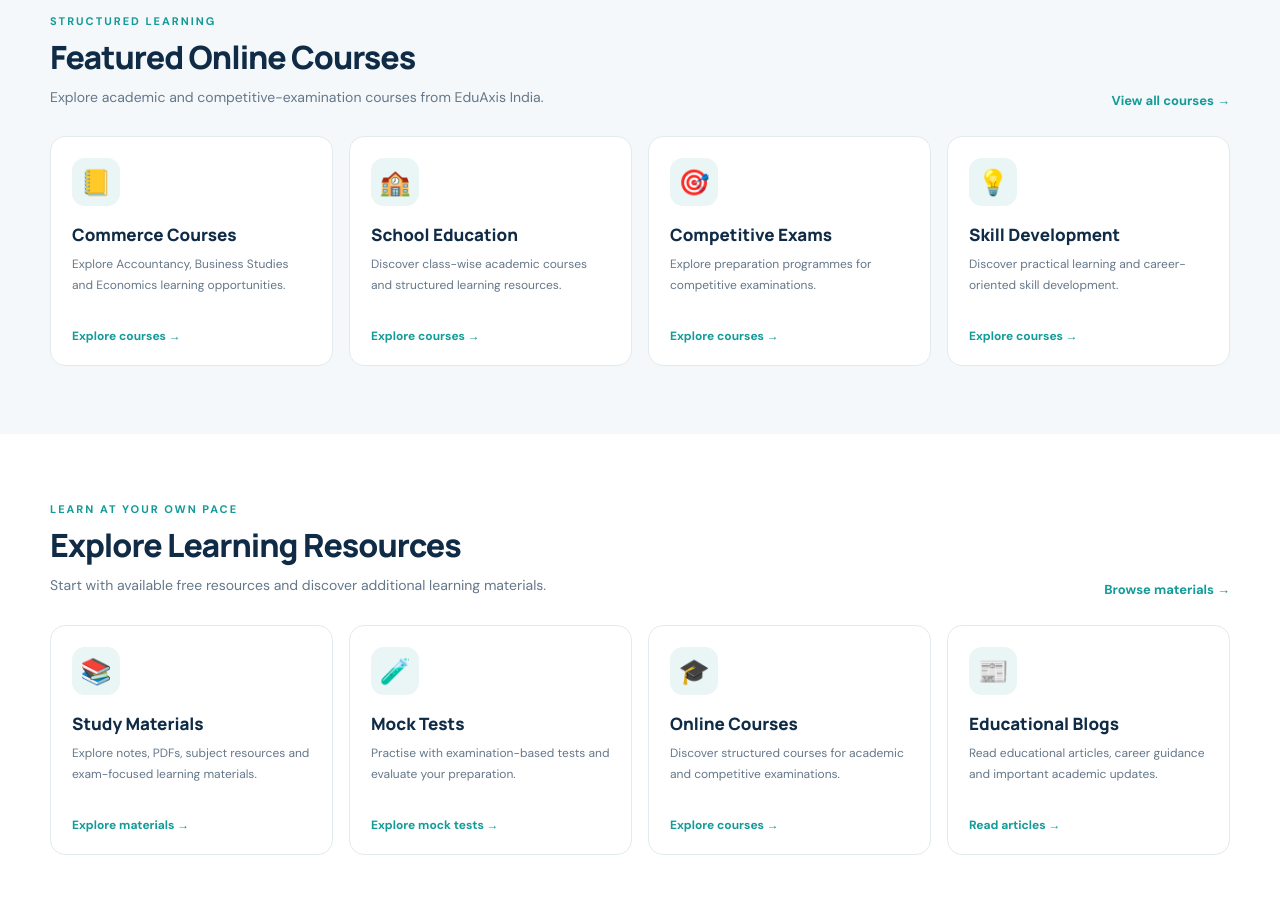
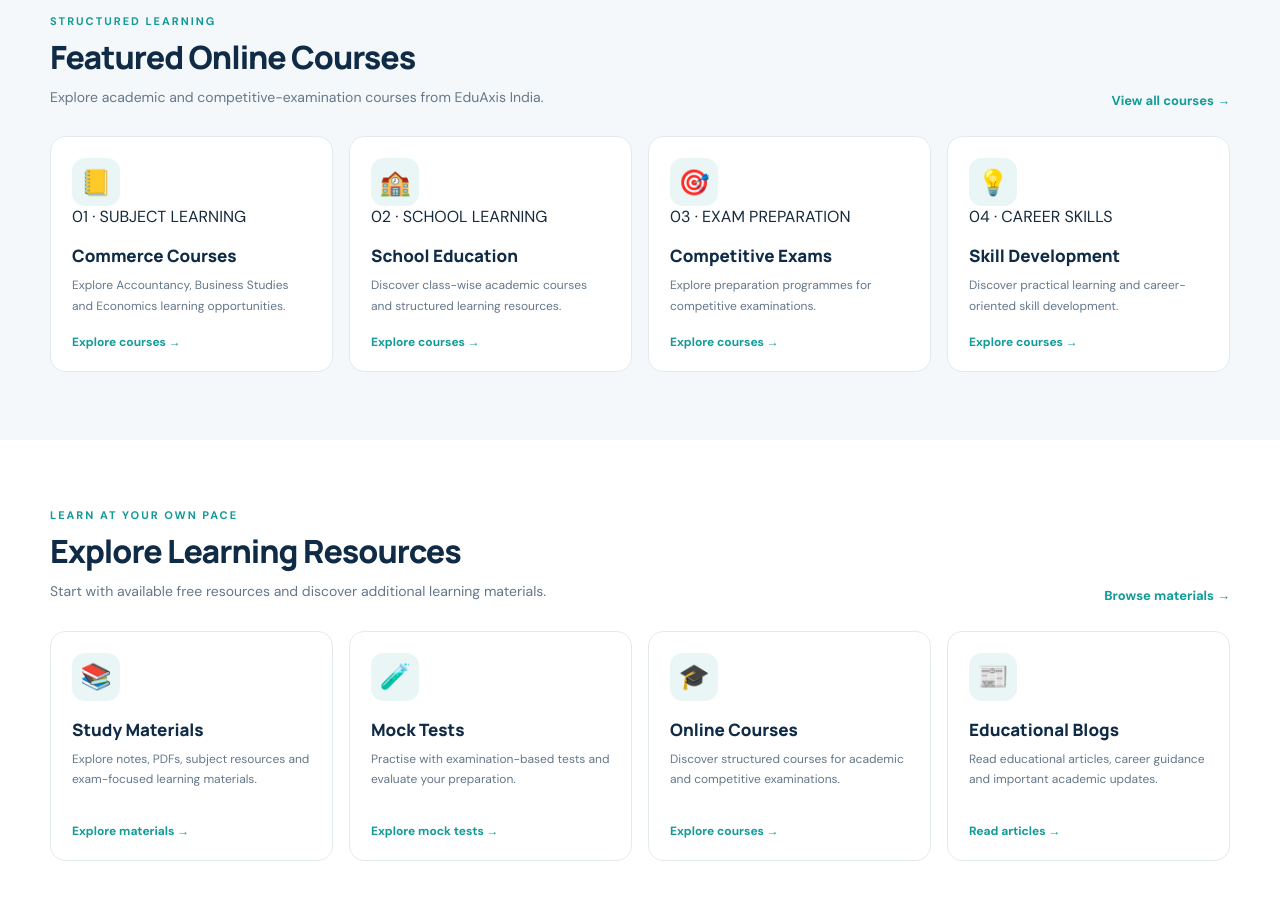
Before and after one commit to ejazahmad174-spec/eduaxis-india, a Next.js app: page / in a window 1280 px wide. Shown: the part 2160-3060 px from the top of the page. Built offline with nearby package versions, Linux system fonts and the light colour scheme.

Commit message:
Refine featured online course category cards

```diff
--- a/app/page.tsx
+++ b/app/page.tsx
@@ -268,26 +268,26 @@ export default function Home() {
             <a className="ea-text-link" href="/courses">View all courses →</a>
           </div>
           <div className="ea-card-grid">
-            <a className="ea-card" href="/courses">
-              <div className="ea-card-icon">📒</div>
+            <a className="ea-card ea-course-card" href="/courses">
+              <div className="ea-course-card-top"><div className="ea-card-icon">📒</div><span>01 · SUBJECT LEARNING</span></div>
               <h3>Commerce Courses</h3>
               <p>Explore Accountancy, Business Studies and Economics learning opportunities.</p>
               <span className="ea-card-link">Explore courses →</span>
             </a>
-            <a className="ea-card" href="/courses">
-              <div className="ea-card-icon">🏫</div>
+            <a className="ea-card ea-course-card" href="/courses">
+              <div className="ea-course-card-top"><div className="ea-card-icon">🏫</div><span>02 · SCHOOL LEARNING</span></div>
               <h3>School Education</h3>
               <p>Discover class-wise academic courses and structured learning resources.</p>
               <span className="ea-card-link">Explore courses →</span>
             </a>
-            <a className="ea-card" href="/courses">
-              <div className="ea-card-icon">🎯</div>
+            <a className="ea-card ea-course-card" href="/courses">
+              <div className="ea-course-card-top"><div className="ea-card-icon">🎯</div><span>03 · EXAM PREPARATION</span></div>
               <h3>Competitive Exams</h3>
               <p>Explore preparation programmes for competitive examinations.</p>
               <span className="ea-card-link">Explore courses →</span>
             </a>
-            <a className="ea-card" href="/courses">
-              <div className="ea-card-icon">💡</div>
+            <a className="ea-card ea-course-card" href="/courses">
+              <div className="ea-course-card-top"><div className="ea-card-icon">💡</div><span>04 · CAREER SKILLS</span></div>
               <h3>Skill Development</h3>
               <p>Discover practical learning and career-oriented skill development.</p>
               <span className="ea-card-link">Explore courses →</span>
```
